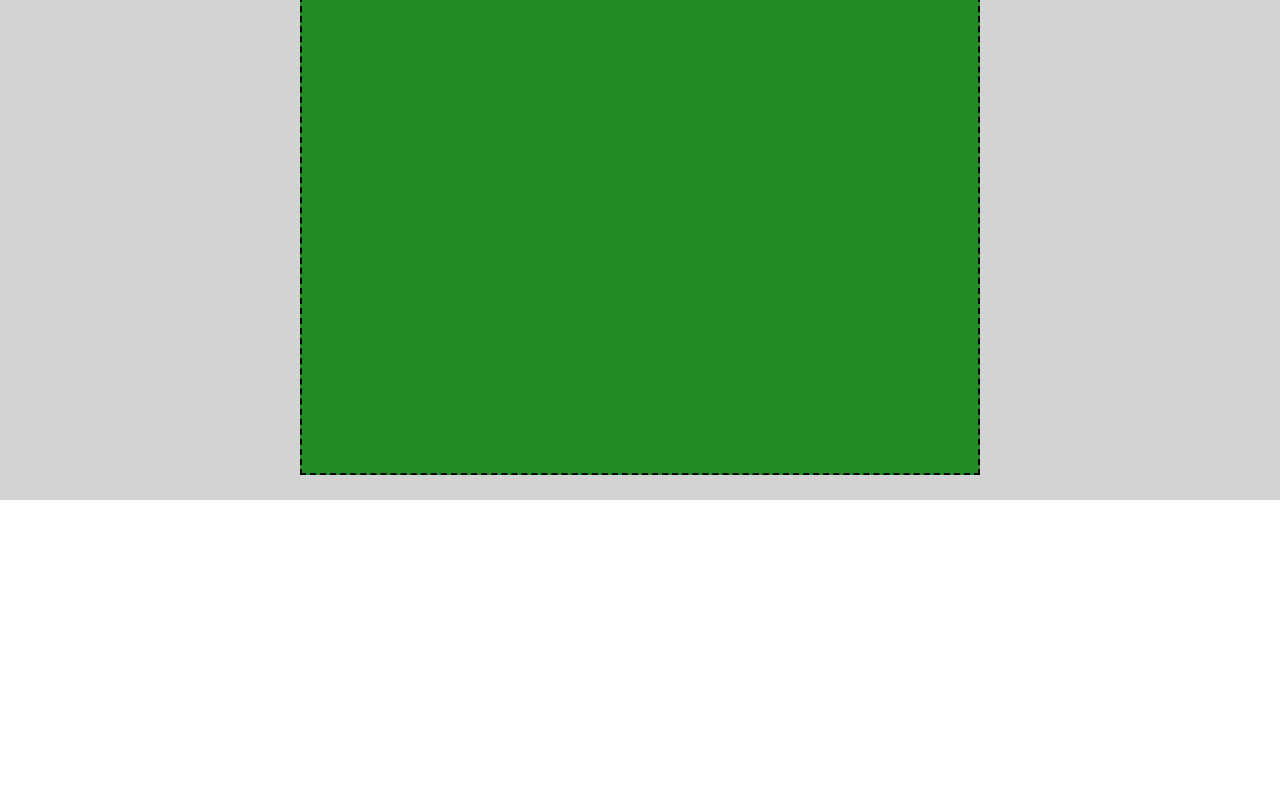
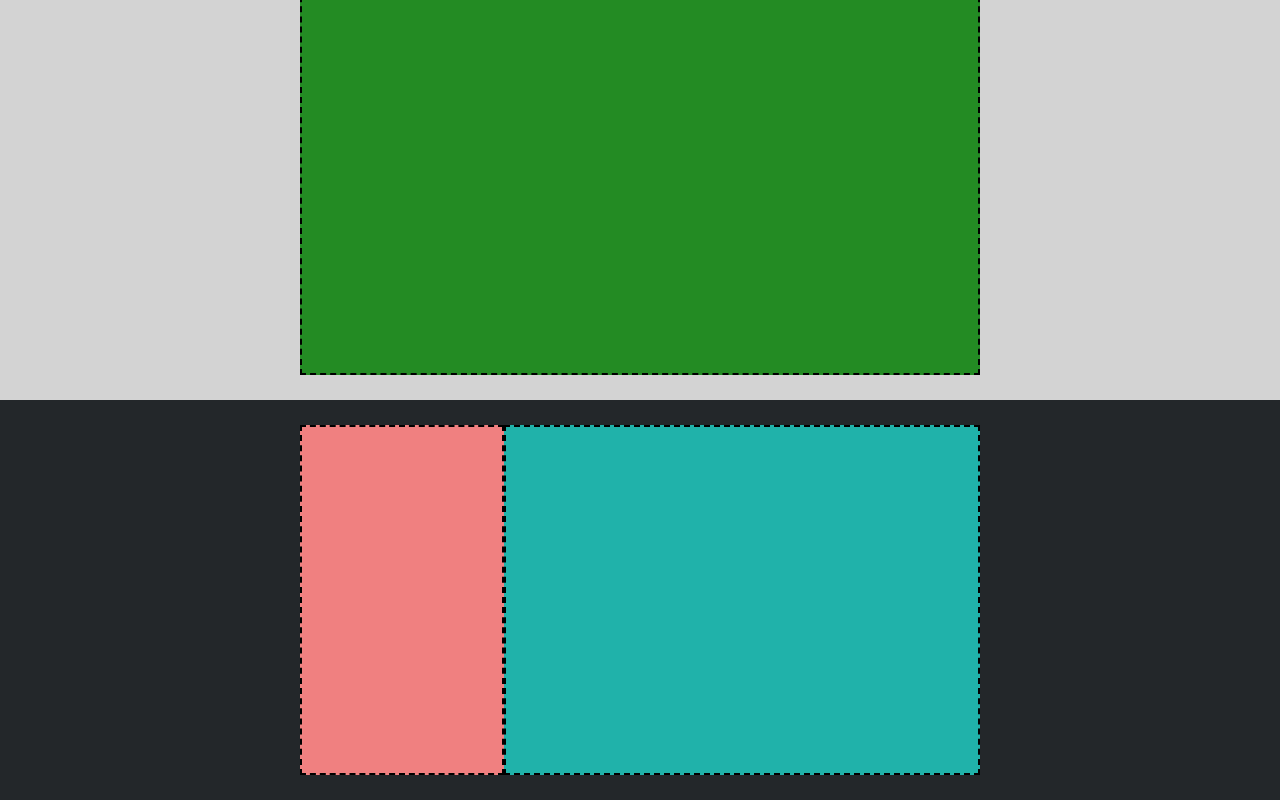
Before and after one commit to EleonoraFlaborea/htmlcss-struttura-discord, a plain HTML site: page index.html in a window 1280 px wide. Shown: the part 1880-2680 px from the top of the page. Before the commit the page ends 2380 px from the top, so only its background shows below. Drawn offline with Linux system fonts and the light colour scheme.

Commit message:
added main-footer

```diff
--- a/css/style.css
+++ b/css/style.css
@@ -98,7 +98,7 @@
 
 /* Outline-Card*/
 .outline-card{
-    min-height: 700px;
+    min-height: 600px;
     background-color: #D3D3D3;
     display: flex;
     flex-direction: row;
@@ -110,8 +110,38 @@
 .xl-box{
     background-color: #238B23;
     width: 100%;
-    min-height: 650px;
+    min-height: 550px;
     border: 2px dashed black;
     align-self: center;
     align-items: center;
 }
+
+/*Footer*/
+
+.main-footer{
+    background-color: #23272A;
+    min-height: 400px;
+    display: flex;
+    flex-direction: row;
+    justify-content: center;
+    padding-left: 300px;
+    padding-right: 300px;
+}
+
+.f-contatti{
+    background-color: #F08080;
+    width: 30%;
+    min-height: 350px;
+    border: 2px dashed black;
+    align-self: center;
+    align-items: center;
+}
+
+.f-card{
+    background-color: #20B2AA;
+    width: 70%;
+    min-height: 350px;
+    border: 2px dashed black;
+    align-self: center;
+    align-items: center;
+}
--- a/index.html
+++ b/index.html
@@ -45,5 +45,18 @@
     </div>
 
     <!--Footer-->
+    <div class="f-container">
+        <div class="main-footer">
+            <div class="f-contatti"></div>
+            <div class="f-card">
+                <div class="f-prodotto "></div>
+                <div class="f-compagnia "></div>
+                <div class="f-risorse "></div>
+                <div class="f-norme "></div>
+            </div>
+        </div>
+
+        <div class="secondary-footer"></div>
+    </div>
 </body>
 </html>
```
